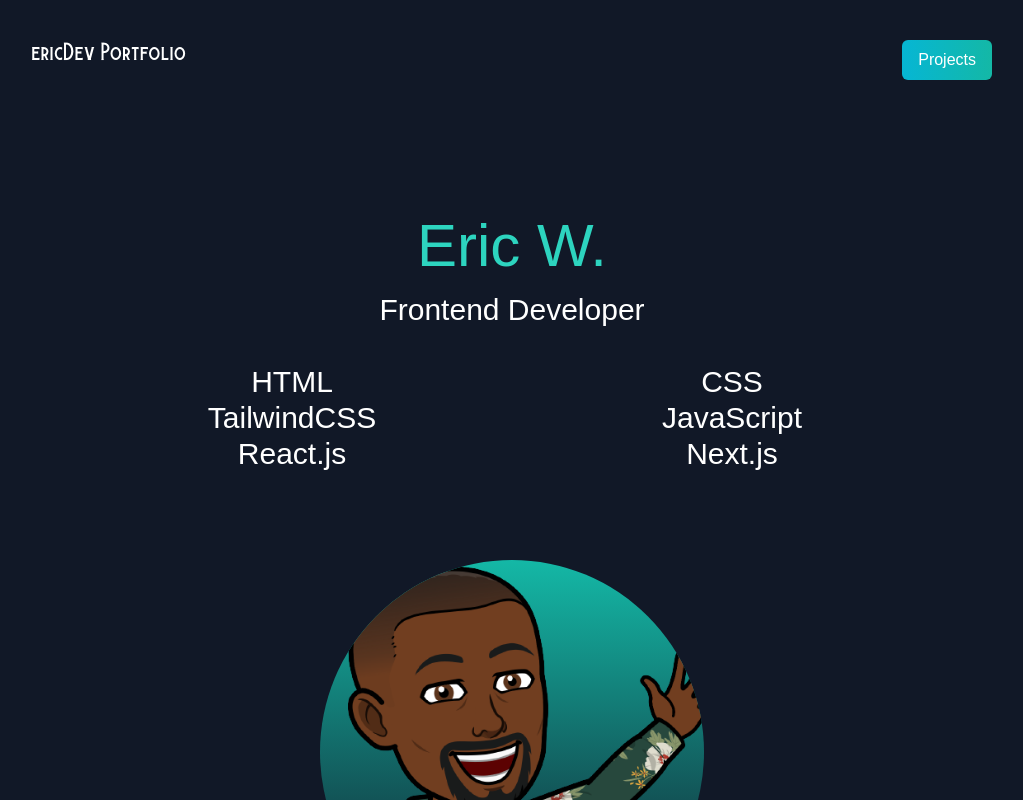
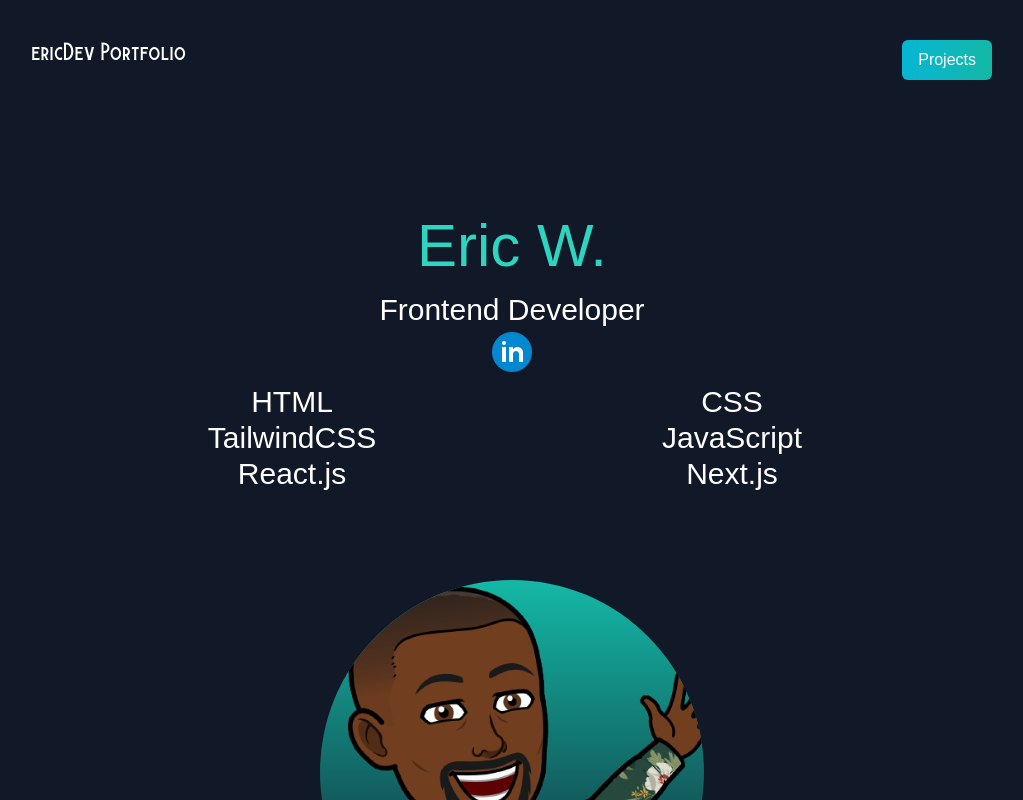
Before and after one commit to eric-wth/dev-portfolio, a Next.js app: page / in a window 1280 px wide. Shown: the top 800 px of the page, without its empty margins (128-1151 px from the left). Built offline with nearby package versions, Linux system fonts and the light colour scheme.

Commit message:
Added linkedin icon

```diff
--- a/pages/index.js
+++ b/pages/index.js
@@ -1,6 +1,7 @@
 import Head from "next/head";
 import avatar from "../public/bitmoji-avatar.png";
 import Image from "next/image";
+import linkedin from "../public/linkedin.png";
 import manageHomepage from "../public/manage-homepage.jpg";
 import calculator from "../public/calculator.PNG";
 import formValidation from "../public/form-validation.PNG";
@@ -39,9 +40,14 @@
             <h2 className="text-6xl py-2 text-teal-600 font-medium dark:text-teal-400 md:text-6xl">
               Eric W.
             </h2>
+
             <h3 className="text-2xl py-2 dark:text-white md:text-3xl">
               Frontend Developer <br />
+              <a href='https://www.linkedin.com/in/eric-waithaka/' target='_blank' rel="noreferrer">
+                <Image src={linkedin} />
+              </a>
               <br />
+
               <ul className='grid grid-cols-1 sm:grid-cols-2'>
                 <li>HTML</li>
                 <li>CSS</li>
```
Also changed, not shown: public/linkedin.png (added), public/linkedin.svg (added).
